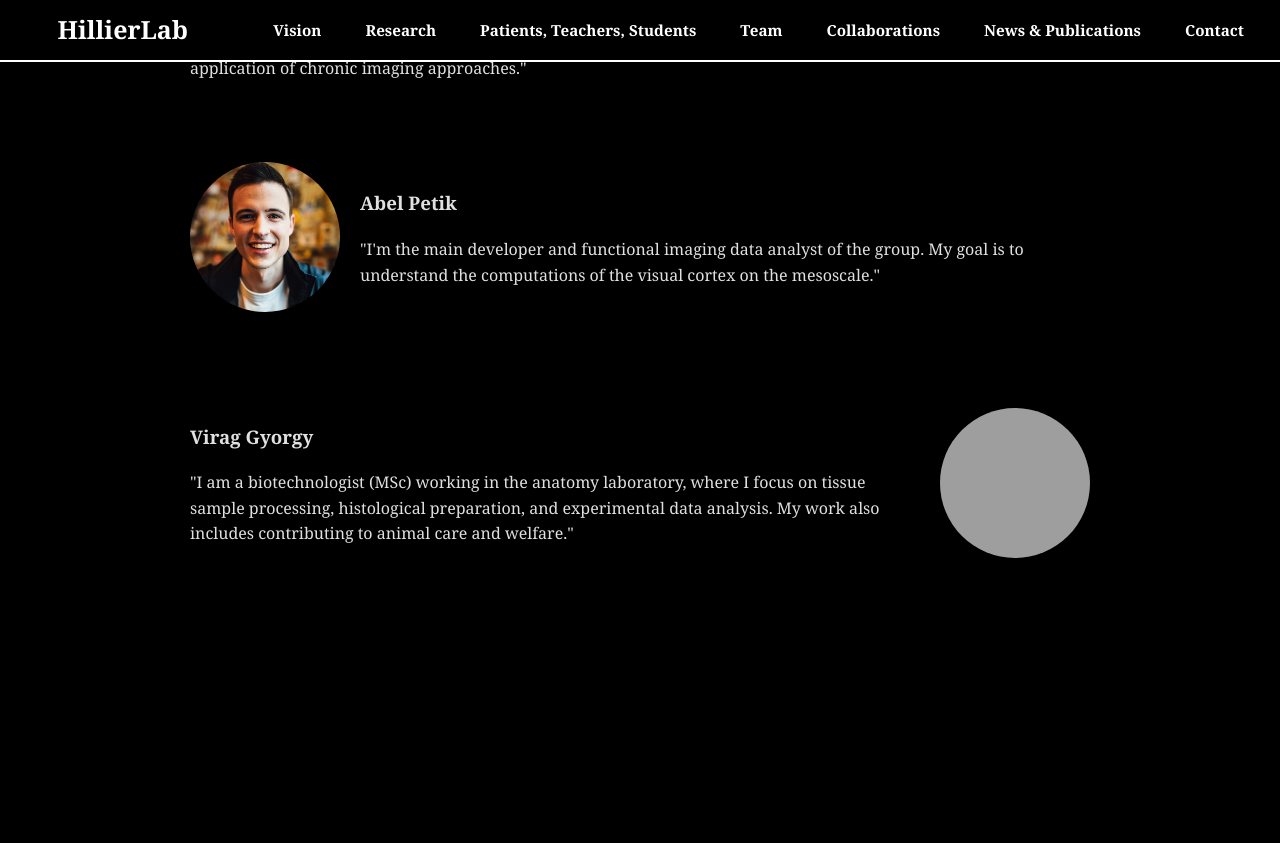
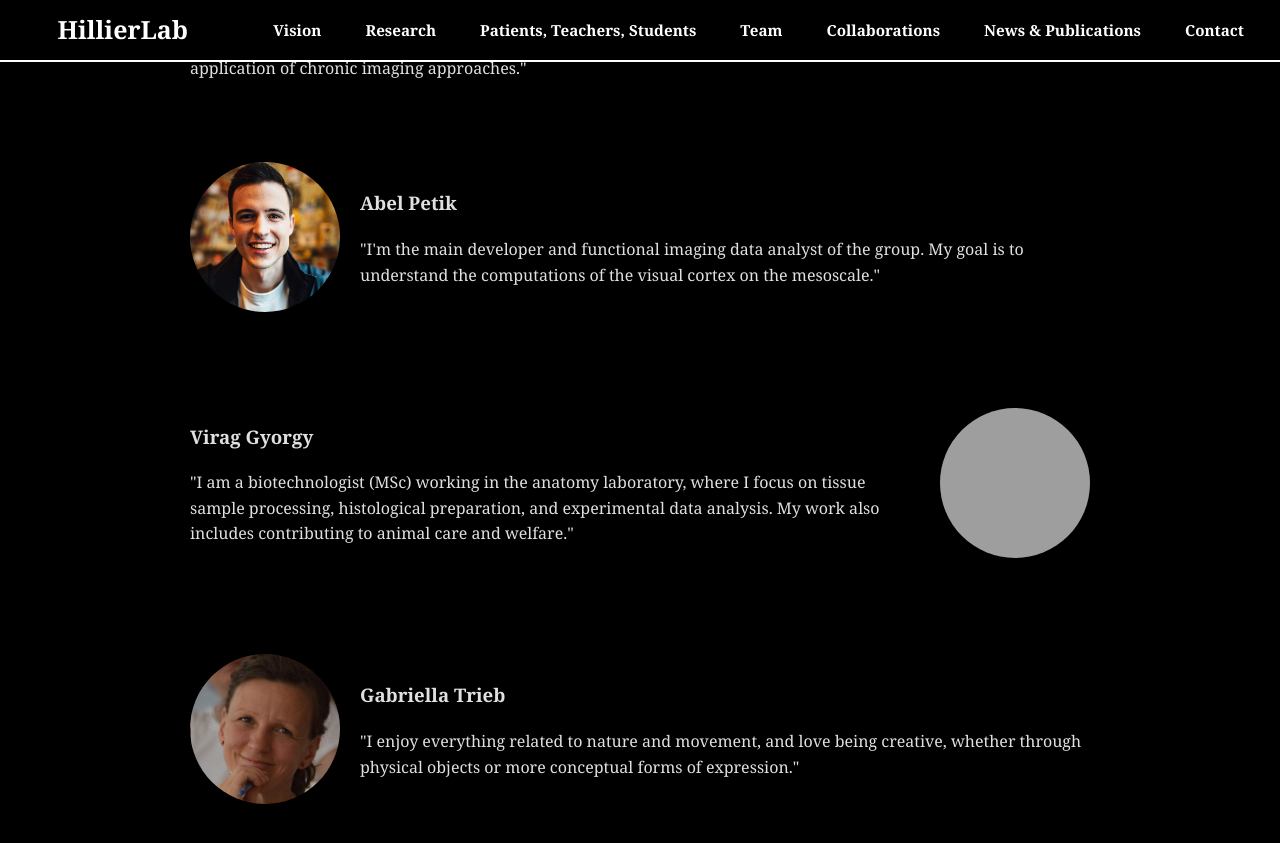
Before and after one commit to dzsano/rottenbillerdavid.github.io, a Jekyll site: the page built from team.md, in a window 1280 px wide and 900 px high, scrolled down 1789 px. Shown: the top 843 px of the window. Built offline with Jekyll 4.4.1, drawn with Linux system fonts in a browser that asks for light colours; before the commit the page ends 2443 px from its top, so only the background shows below that; grey boxes are pictures that could not be loaded.

Commit message:
Update team.md

```diff
--- a/team.md
+++ b/team.md
@@ -101,3 +101,11 @@ title: Meet the Team
     <p>"I am a biotechnologist (MSc) working in the anatomy laboratory, where I focus on tissue sample processing, histological preparation, and experimental data analysis. My work also includes contributing to animal care and welfare."</p>
   </div>
 </div>
+
+<div style="display: flex; align-items: center; margin-bottom: 2em;">
+  <img src="/assets/images/Gabi.JPG" alt="Member Name" style="width: 150px; height: 150px; aspect-ratio: 1 / 1; border-radius: 50%; object-fit: cover; margin-right: 20px;">
+  <div>
+    <h3>Gabriella Trieb</h3>
+    <p>"I enjoy everything related to nature and movement, and love being creative, whether through physical objects or more conceptual forms of expression."</p>
+  </div>
+</div>
```
